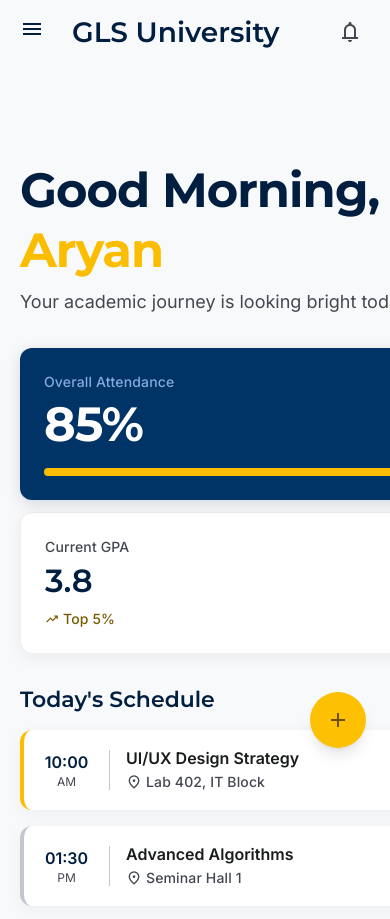
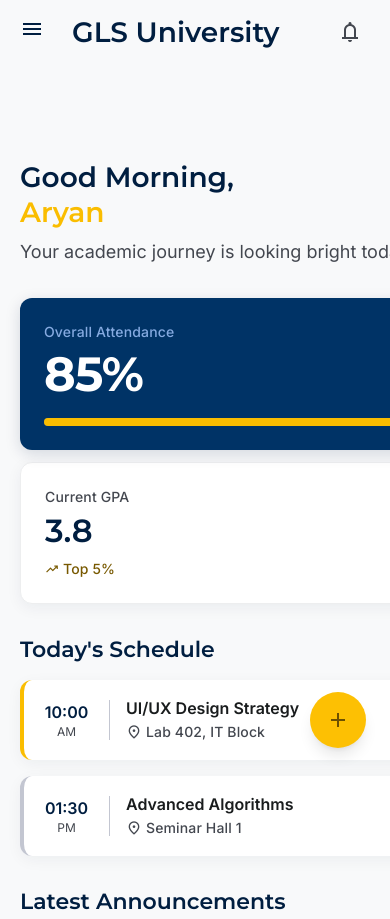
Before and after one commit to Tirthvaghela/GlsUni_mob_prototype, a website built with Vite: page dashboard.html in a window 390 px wide. Shown: the top 919 px of the page. Built offline with nearby package versions, Linux system fonts and the light colour scheme.

Commit message:
Fix dashboard responsive layout

```diff
--- a/dashboard.html
+++ b/dashboard.html
@@ -216,7 +216,7 @@
     </div>
   </aside>
   <!-- Main content wrapper -->
-  <div class="flex-1 lg:ml-64 flex flex-col min-h-screen w-full relative overflow-x-hidden">
+  <div class="flex-1 min-w-0 lg:ml-64 flex flex-col min-h-screen relative overflow-x-hidden">
 
     <!-- TopAppBar -->
     <header class="sticky top-0  w-full z-50 flex justify-between items-center px-container-padding h-16 bg-surface dark:bg-surface-charcoal flat no shadows"
@@ -247,7 +247,7 @@
       <section class="mt-4 mb-8">
         <div class="flex flex-col">
           <h1
-            class="font-display-lg text-display-lg text-primary leading-tight"
+            class="font-headline-lg-mobile text-headline-lg-mobile md:font-display-lg md:text-display-lg text-primary leading-tight"
           >
             Good Morning, <br /><span class="text-secondary-fixed-dim"
               >Aryan</span
```
Also changed, not shown: student_dashboard.html (+2 -2 lines).
